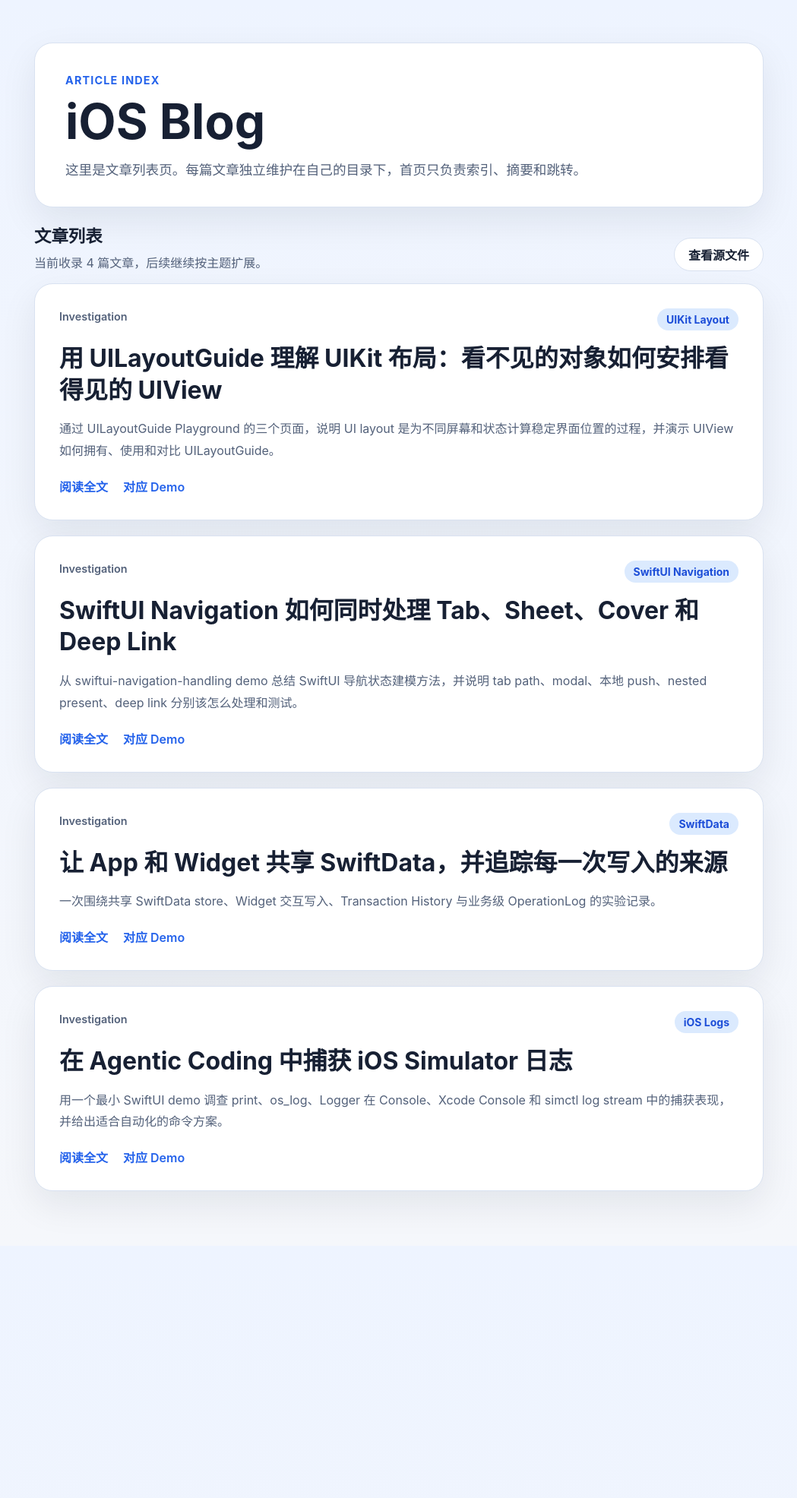
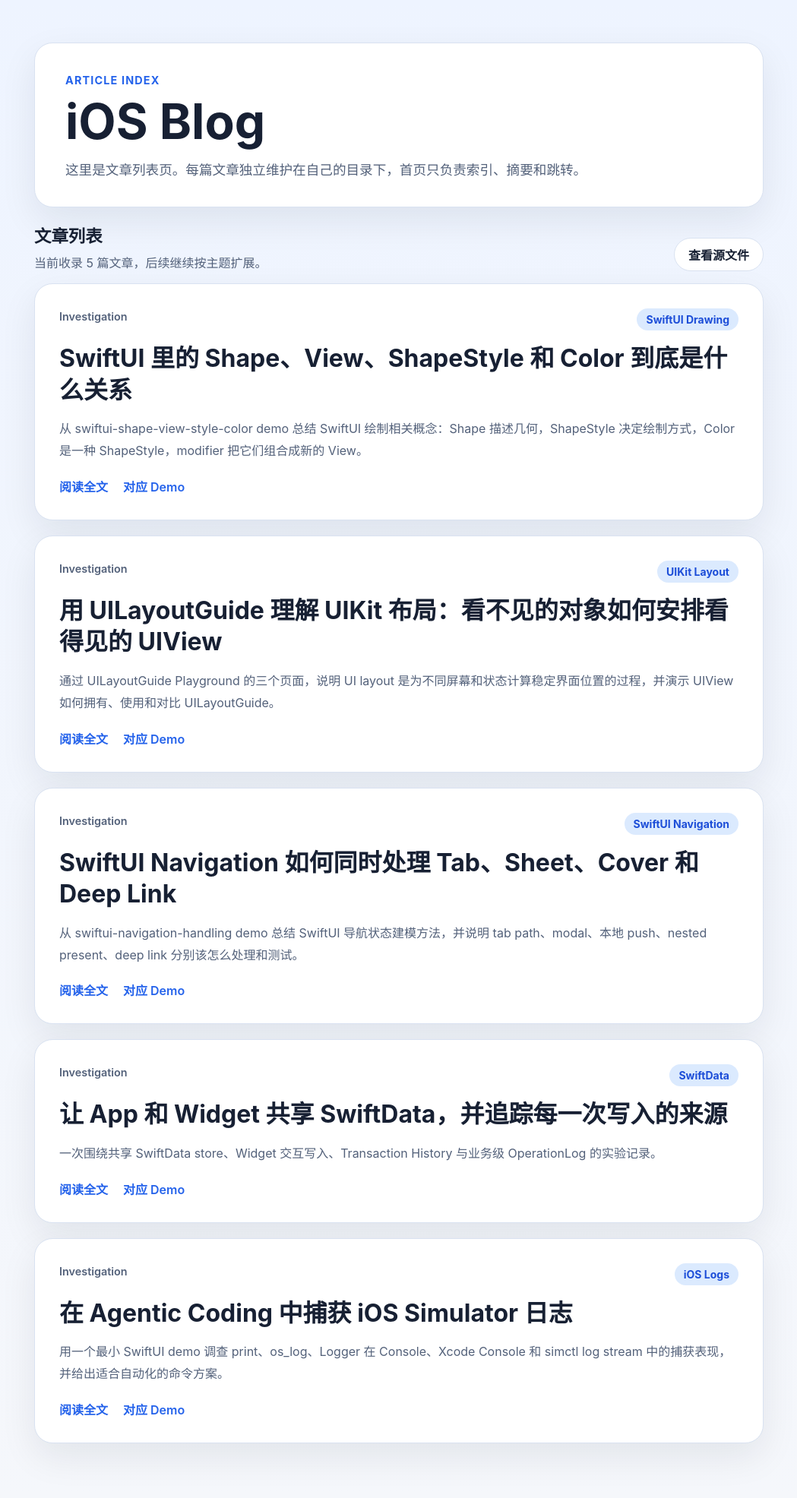
Before and after one commit to huahuahu/ios-demo-projects, a Jekyll site: the page built from blog/index.md, in a window 1280 px wide. Shown: the whole page at 76% size, without its empty margins (115-1164 px from the left). Built offline with Jekyll 4.4.1, drawn with Linux system fonts in a browser that asks for light colours; before the commit the page ends 1640 px from its top, so only the background shows below that; part of the change alters nothing that is shown.

Commit message:
Add SwiftUI concepts blog post
Co-authored-by: Copilot <223556219+Copilot@users.noreply.github.com>

````diff
--- /dev/null
+++ b/blog/_articles/swiftui-shape-view-style-color.md
@@ -0,0 +1,389 @@
+---
+title: SwiftUI 里的 Shape、View、ShapeStyle 和 Color 到底是什么关系
+description: 用一个单屏 SwiftUI demo 梳理 Shape、View、ShapeStyle、Color、modifier 链和 InsettableShape 的关系。
+summary: 从 swiftui-shape-view-style-color demo 总结 SwiftUI 绘制相关概念：Shape 描述几何，ShapeStyle 决定绘制方式，Color 是一种 ShapeStyle，modifier 把它们组合成新的 View。
+category: Investigation
+tag: SwiftUI Drawing
+date: 2026-06-20
+demo_url: https://github.com/huahuahu/ios-demo-projects/tree/main/swiftui-shape-view-style-color
+---
+
+## 想搞清楚的问题
+
+SwiftUI 里有一组概念很容易混在一起：`Shape`、`Path`、`View`、`ShapeStyle`、`Color`、modifier、`InsettableShape`。
+
+它们经常出现在同一段代码里：
+
+```swift
+Circle()
+    .fill(.blue)
+    .frame(width: 120, height: 120)
+```
+
+这段代码看起来像是在“画一个蓝色圆”。但如果想继续理解 `.stroke()`、`.strokeBorder()`、`.foregroundStyle()`、gradient、material，问题就会变得不那么直观：
+
+- `Circle()` 是一个 `View`，还是一个 `Shape`？
+- `Shape` 和 `Path` 是什么关系？
+- `.fill(.blue)` 返回的还是 `Shape` 吗？
+- `Color` 是颜色值，为什么也可以放在需要 `ShapeStyle` 的地方？
+- `.stroke()` 和 `.strokeBorder()` 为什么不是同一件事？
+- modifier 到底是在“修改原来的 view”，还是产生一个新的 view？
+
+这个 demo (`swiftui-shape-view-style-color`) 的目标不是做完整绘图教程，而是把这几个概念的边界用一个可运行页面拆清楚。
+
+## 最终理解
+
+核心结论可以压成一句话：
+
+**`Shape` 是几何抽象，它在给定 rect 里生成具体 `Path`；`ShapeStyle` 负责描述怎么绘制，`Color` 是最常见的一种 `ShapeStyle`，modifier 把这些选择组合成新的 `View`。**
+
+```mermaid
+classDiagram
+direction TB
+
+class View {
+  <<protocol>>
+}
+
+class Shape {
+  <<protocol>>
+  +path(inRect) Path
+}
+
+class Path {
+  <<struct>>
+}
+
+class InsettableShape {
+  <<protocol>>
+  +inset(amount) Self
+}
+
+class ShapeStyle {
+  <<protocol>>
+}
+
+class Color {
+  <<struct>>
+}
+
+class ShapeModifiers {
+  <<modifier>>
+  +fill(style) View
+  +stroke(style) View
+  +strokeBorder(style) View
+  +foregroundStyle(style) View
+}
+
+class NewView {
+  <<result>>
+}
+
+View <|.. Shape : conforms to
+Shape <|-- InsettableShape : refines
+ShapeStyle <|.. Color : conforms to
+Shape ..> Path : creates path
+ShapeStyle ..> Shape : paints
+Shape ..> ShapeModifiers : receiver
+ShapeStyle ..> ShapeModifiers : style input
+ShapeModifiers ..> NewView : returns
+```
+
+这张图按“类图”的方式读：
+
+- 从上往下看主层级：`View` / `ShapeStyle` 是基础协议，`Shape` / `Color` 是进入体系的具体入口，`InsettableShape` / `Path` 是对形状能力的细化或产物。
+- 空心三角箭头表示协议细化或类型 conform，例如 `InsettableShape` 细化 `Shape`，`Color` conform to `ShapeStyle`。
+- 虚线箭头表示使用或返回关系，例如 `Shape.path(in:)` 生成 `Path`，`.fill()` / `.stroke()` / `.foregroundStyle()` 使用 `ShapeStyle` 并返回新的 `View`。
+- `Shape` 本身 conform to `View`，所以它能进入 SwiftUI view tree；但它的几何轮廓仍然是通过 `path(in:) -> Path` 生成的。
+- `InsettableShape` 提供 `inset(by:)` 能力，因此 `.strokeBorder()` 可以把描边放在边界内。
+
+这张图刻意没有把每个 SwiftUI modifier 都拆成独立类型。原因是博客想讲的是“概念关系”，不是还原 SwiftUI 内部所有泛型类型。如果把 `.fill()`、`.stroke()`、`.foregroundStyle()`、`.strokeBorder()` 都拆成独立节点，图会很快变成箭头交叉的实现细节；合并成 `ShapeModifiers` 后，重点更清楚：
+
+1. `Shape` 是 modifier 的接收者。
+2. `ShapeStyle` 是绘制相关 modifier 的输入。
+3. modifier 的结果不再是原来的 shape，而是新的 `View` 描述。
+
+所以这张图的读法是：**先看上半部分的协议/类型层级，再看下半部分的组合流程。**
+
+Demo 第一屏的标题就是这条路径：
+
+```swift
+Text("Shape -> View -> Modifier")
+Text("Shape 提供几何，ShapeStyle 提供绘制方式，modifier 把这些选择组合成新的 View。")
+```
+
+对应代码在 `swiftui-shape-view-style-color/SwiftUIShapeViewStyleColor/ContentView.swift`。
+
+为了让这些概念不是只停留在文字上，demo 把概念关系和实验数据放在一个纯 Swift model 里：
+
+```swift
+static let teachingOrder: [ConceptNode] = [
+    .init(id: "shape", title: "Shape", summary: "描述几何轮廓，例如 Circle、RoundedRectangle 或自定义 Path。", symbolName: "circle.hexagongrid"),
+    .init(id: "view", title: "View", summary: "SwiftUI 可以放进层级并参与 layout、渲染和 modifier 链的节点。", symbolName: "rectangle.stack"),
+    .init(id: "shapeStyle", title: "ShapeStyle", summary: "决定 shape 如何被填充、描边或绘制，几何和外观因此可以分开。", symbolName: "paintpalette"),
+    .init(id: "color", title: "Color", summary: "颜色值本身也符合 ShapeStyle，是最常见的绘制输入。", symbolName: "drop.fill"),
+    .init(id: "modifier", title: "Modifier", summary: "fill、stroke、foregroundStyle 等 modifier 接收值并返回新的 view。", symbolName: "slider.horizontal.3"),
+    .init(id: "insettableShape", title: "InsettableShape", summary: "允许 shape 向内收缩，因此 strokeBorder 可以把描边放在边界内侧。", symbolName: "inset.filled.rectangle"),
+]
+```
+
+这组数据不是为了抽象，而是为了让 demo 的教学顺序可以被测试固定下来。它和上面的类图不是同一种排序：类图按“类型层级”从上往下摆，demo 的 `teachingOrder` 则按读者更容易理解的学习路径组织，先从 `Shape` 这个最容易看到的入口开始，再补 `View`、`ShapeStyle`、`Color`、modifier 和 `InsettableShape`。
+
+## Shape 和 Path：抽象形状与具体轮廓
+
+`Shape` 和 `Path` 最容易被混淆。一个实用区分是：
+
+- `Shape` 是协议和抽象：它描述“我能在某个 rect 里画出自己的轮廓”。
+- `Path` 是结果数据：它是某一次在具体 rect 中生成出来的线段、曲线和闭合区域。
+
+从协议形态看，`Shape` 的核心就是生成 `Path`：
+
+```swift
+func path(in rect: CGRect) -> Path
+```
+
+同一个 `Shape` 在不同尺寸的 rect 里可以生成不同的 `Path`。这就是为什么 `Circle()` 不需要提前知道自己有多大；SwiftUI layout 之后会给它一个 rect，它再在这个 rect 里生成实际轮廓。
+
+Demo 里的 `DemoShape` 也遵循这个模型：
+
+```swift
+func path(in rect: CGRect) -> Path {
+    let insetRect = rect.insetBy(dx: insetAmount, dy: insetAmount)
+
+    switch kind {
+    case .circle:
+        return Circle().path(in: insetRect)
+    case .roundedRectangle:
+        return RoundedRectangle(cornerRadius: 32).path(in: insetRect)
+    case .capsule:
+        return Capsule().path(in: insetRect)
+    }
+}
+```
+
+这里 `DemoShape` 不是直接保存一个固定 `Path`，而是保存“如何按当前 kind 和 inset 生成 path”的规则。这个差异很重要：`Shape` 可以适应 layout，`Path` 则是某次计算后的具体轮廓。
+
+## Shape：先描述几何，不急着决定外观
+
+`Shape` 最适合被理解成“几何描述”。`Circle`、`RoundedRectangle`、`Capsule` 都能回答一个问题：在给定 rect 里，这个形状的 path 是什么？
+
+Demo 里用 `DemoShapeKind` 提供三个可切换形状：
+
+```swift
+enum DemoShapeKind: String, CaseIterable, Identifiable {
+    case circle
+    case roundedRectangle
+    case capsule
+}
+```
+
+真正渲染时，再把选择转换成一个统一的 `DemoShape`：
+
+```swift
+private func demoShape(_ shape: DemoShapeKind) -> DemoShape {
+    DemoShape(kind: shape)
+}
+```
+
+这个拆分让页面状态保持简单：UI 只保存“当前选的是哪种 shape”，而不是保存某个复杂 view。
+
+## Shape 什么时候变成 View？
+
+`Shape` 本身在 SwiftUI 里可以作为 view 放进层级，但它要变得“可见”，还需要参与 layout，并通常需要一个绘制方式。
+
+第一个实验 `Shape becomes View` 就是为了看这个转换：
+
+```swift
+demoShape(shape)
+    .fill(swiftUIColor(color))
+    .frame(height: 160)
+```
+
+这里可以拆成三层理解：
+
+1. `demoShape(shape)` 选择几何。
+2. `.fill(swiftUIColor(color))` 选择填充方式。
+3. `.frame(height: 160)` 让它进入 layout，得到可见尺寸。
+
+所以更准确的说法不是“`Shape` 等于 `View`”，而是：**`Shape` 可以进入 view tree；通过 fill、stroke、layout modifier 等组合后，它成为实际可见的 UI。**
+
+## ShapeStyle：外观和几何分开
+
+第二个实验 `ShapeStyle paints Shape` 刻意让 shape 和 style 分开选。
+
+```swift
+demoShape(shape)
+    .fill(shapeStyle(style))
+    .frame(height: 160)
+```
+
+`shapeStyle(_:)` 返回的是 `AnyShapeStyle`：
+
+```swift
+private func shapeStyle(_ style: DemoShapeStyleKind) -> AnyShapeStyle {
+    switch style {
+    case .solid:
+        AnyShapeStyle(.blue)
+    case .gradient:
+        AnyShapeStyle(.linearGradient(colors: [.blue, .purple], startPoint: .topLeading, endPoint: .bottomTrailing))
+    case .material:
+        AnyShapeStyle(.regularMaterial)
+    }
+}
+```
+
+这里最重要的不是 `AnyShapeStyle` 本身，而是它让 demo 可以在同一个位置切换三种绘制方式：
+
+- solid color
+- gradient
+- material
+
+几何没有变，变的是绘制输入。这就是 `Shape` 和 `ShapeStyle` 分开的价值。
+
+## Color：既是颜色值，也是一种 ShapeStyle
+
+`Color` 很容易被当作一个普通颜色值理解，这没错，但在 SwiftUI 的 shape 绘制上下文里它还可以作为 `ShapeStyle` 使用。
+
+第三个实验 `Color as ShapeStyle` 把 color 和 gradient 放在一起：
+
+```swift
+Circle()
+    .fill(swiftUIColor(color))
+
+Circle()
+    .fill(.linearGradient(colors: [.pink, swiftUIColor(color)], startPoint: .topLeading, endPoint: .bottomTrailing))
+```
+
+从调用点看，`.fill(...)` 接收的是绘制方式。`Color` 是最简单的一种；gradient 是另一种。理解这一点之后，`.fill(.blue)` 就不只是“填一个颜色”，而是“用一个 ShapeStyle 去 paint shape”。
+
+这也解释了为什么可以把 `Color`、gradient、material 放在同一条概念线上讨论。
+
+## Modifier：不是原地修改，而是组合出新的 View
+
+SwiftUI 代码经常写成链式：
+
+```swift
+demoShape(shape)
+    .fill(swiftUIColor(color))
+    .frame(height: 160)
+    .overlay(alignment: .bottom) {
+        Text("\(shape.title)().fill(\(color.title.lowercased()))")
+    }
+```
+
+直觉上会把它读成“修改这个 shape”。但 SwiftUI 里更安全的理解是：**每个 modifier 接收前一个值，再返回一个新的 view 描述。**
+
+这也是为什么 demo 把 `Modifier` 放进概念图里。它不是和 `Shape`、`Color` 平级的绘制材料，而是把这些材料串起来的组合机制。
+
+当我们说 `.fill()`、`.stroke()`、`.foregroundStyle()` 时，真正要问的是：
+
+- 它接收什么输入？
+- 它返回的是什么 view？
+- 后续 modifier 是继续作用在这个返回值上，还是仍然作用在最开始的 shape 上？
+
+这个问题在 `.stroke()` 和 `.strokeBorder()` 上尤其明显。
+
+## stroke 和 strokeBorder：为什么需要 InsettableShape
+
+`.stroke()` 和 `.strokeBorder()` 都是在描边，但它们的边界语义不同。
+
+Demo 的第四个实验 `Stroke vs StrokeBorder` 用同一个 `RoundedRectangle` 对比：
+
+```swift
+if mode == .stroke {
+    RoundedRectangle(cornerRadius: 36)
+        .stroke(.orange, lineWidth: lineWidth)
+} else {
+    RoundedRectangle(cornerRadius: 36)
+        .strokeBorder(.orange, lineWidth: lineWidth)
+}
+```
+
+`stroke` 可以理解成沿 shape 的边界居中画线；线宽变大时，一部分会向外扩，一部分向内扩。`strokeBorder` 则依赖 `InsettableShape`，可以把描边约束在边界内侧。
+
+Demo 里也实现了一个最小 `InsettableShape`：
+
+```swift
+private struct DemoShape: InsettableShape {
+    let kind: DemoShapeKind
+    var insetAmount = 0.0
+
+    func path(in rect: CGRect) -> Path {
+        let insetRect = rect.insetBy(dx: insetAmount, dy: insetAmount)
+        ...
+    }
+
+    func inset(by amount: CGFloat) -> DemoShape {
+        var shape = self
+        shape.insetAmount += amount
+        return shape
+    }
+}
+```
+
+这段代码说明了 `InsettableShape` 的关键能力：shape 能根据传入的 inset 生成一个向内缩过的 path。`strokeBorder` 正是利用这个能力控制描边位置。
+
+## 为什么把教学数据写成 model？
+
+这个 demo 的 UI 很简单，但仍然把概念和实验元数据放进 `DemoModel.swift`，不是因为它需要复杂架构，而是因为这些关系本身就是 demo 的结论。
+
+测试文件 `SwiftUIShapeViewStyleColorTests/DemoModelTests.swift` 验证四件事：
+
+```swift
+#expect(ConceptNode.teachingOrder.map(\.id) == [
+    "shape",
+    "view",
+    "shapeStyle",
+    "color",
+    "modifier",
+    "insettableShape",
+])
+```
+
+还会验证：
+
+- 每个概念都有标题、说明和 symbol。
+- 四个实验的 identity 稳定。
+- 核心关系边存在：`Shape -> View`、`ShapeStyle -> Shape`、`Color -> ShapeStyle`、`Modifier -> View`、`InsettableShape -> strokeBorder`。
+
+这类测试不测试 SwiftUI 渲染细节，而是测试“这篇 demo 想讲的知识结构有没有被改坏”。
+
+## 怎么运行和验证
+
+生成项目：
+
+```bash
+cd swiftui-shape-view-style-color
+xcodegen generate
+```
+
+打开项目：
+
+```bash
+open SwiftUIShapeViewStyleColor.xcodeproj
+```
+
+运行测试：
+
+```bash
+xcodebuild test \
+  -project SwiftUIShapeViewStyleColor.xcodeproj \
+  -scheme SwiftUIShapeViewStyleColor \
+  -destination 'platform=iOS Simulator,name=iPhone 17 Pro Max,OS=latest'
+```
+
+这个 demo 也带了 `.xcodebuildmcp/config.yaml`，所以 agent 可以直接用 XcodeBuildMCP 选择同一个 project、scheme 和 simulator。
+
+本次验证使用 XcodeBuildMCP `test_sim`，发现并通过了 4 个 Swift Testing case。
+
+## 这次学到的规则
+
+- `Shape` 先描述几何，不负责最终视觉外观。
+- `ShapeStyle` 决定怎么 paint shape；同一个 shape 可以换不同 style。
+- `Color` 是最常见、最简单的一种 `ShapeStyle`。
+- modifier 链不是原地修改对象，而是不断组合出新的 view 描述。
+- `.stroke()` 和 `.strokeBorder()` 的区别不只是名字不同，而是描边相对 shape 边界的位置不同。
+- `InsettableShape` 的价值在于让 shape 可以向内收缩，从而支持 `strokeBorder` 这种边界内描边。
+- 对教学型 demo 来说，测试可以锁定“概念顺序”和“关系边”，不一定要测试像素级 UI。
+
+如果以后继续扩展，可以把 `foregroundStyle`、`background`、`clipShape`、`mask` 放进同一套关系图里。但这个 demo 先停在 `Shape`、`View`、`ShapeStyle`、`Color`、modifier、`InsettableShape` 这条主线上，避免变成完整 SwiftUI 绘图手册。
--- a/blog/_layouts/default.html
+++ b/blog/_layouts/default.html
@@ -14,5 +14,36 @@
     <main class="page {% if page.page_class %}{{ page.page_class }}{% endif %}">
       {{ content }}
     </main>
+    <script type="module">
+      const mermaidBlocks = document.querySelectorAll("code.language-mermaid");
+
+      if (mermaidBlocks.length > 0) {
+        const { default: mermaid } = await import("https://cdn.jsdelivr.net/npm/mermaid@10/dist/mermaid.esm.min.mjs");
+
+        mermaid.initialize({
+          startOnLoad: false,
+          theme: "base",
+          themeVariables: {
+            primaryColor: "#eff6ff",
+            primaryBorderColor: "#bfdbfe",
+            primaryTextColor: "#172033",
+            lineColor: "#2563eb",
+            textColor: "#172033",
+            fontFamily: 'Inter, -apple-system, BlinkMacSystemFont, "Segoe UI", sans-serif'
+          }
+        });
+
+        mermaidBlocks.forEach((block) => {
+          const pre = block.closest("pre");
+          const highlighter = block.closest(".highlighter-rouge");
+          const container = document.createElement("div");
+          container.className = "mermaid";
+          container.textContent = block.textContent;
+          (highlighter || pre).replaceWith(container);
+        });
+
+        await mermaid.run({ nodes: document.querySelectorAll(".mermaid") });
+      }
+    </script>
   </body>
 </html>
--- a/blog/styles.css
+++ b/blog/styles.css
@@ -368,6 +368,21 @@ pre {
   padding: 12px;
 }
 
+.article-body .mermaid {
+  overflow-x: auto;
+  margin-top: 16px;
+  padding: 16px;
+  border: 1px solid var(--border);
+  border-radius: 16px;
+  background: var(--surface-muted);
+  text-align: center;
+}
+
+.article-body .mermaid svg {
+  max-width: 100%;
+  height: auto;
+}
+
 .article-body pre {
   margin-top: 16px;
 }
````
